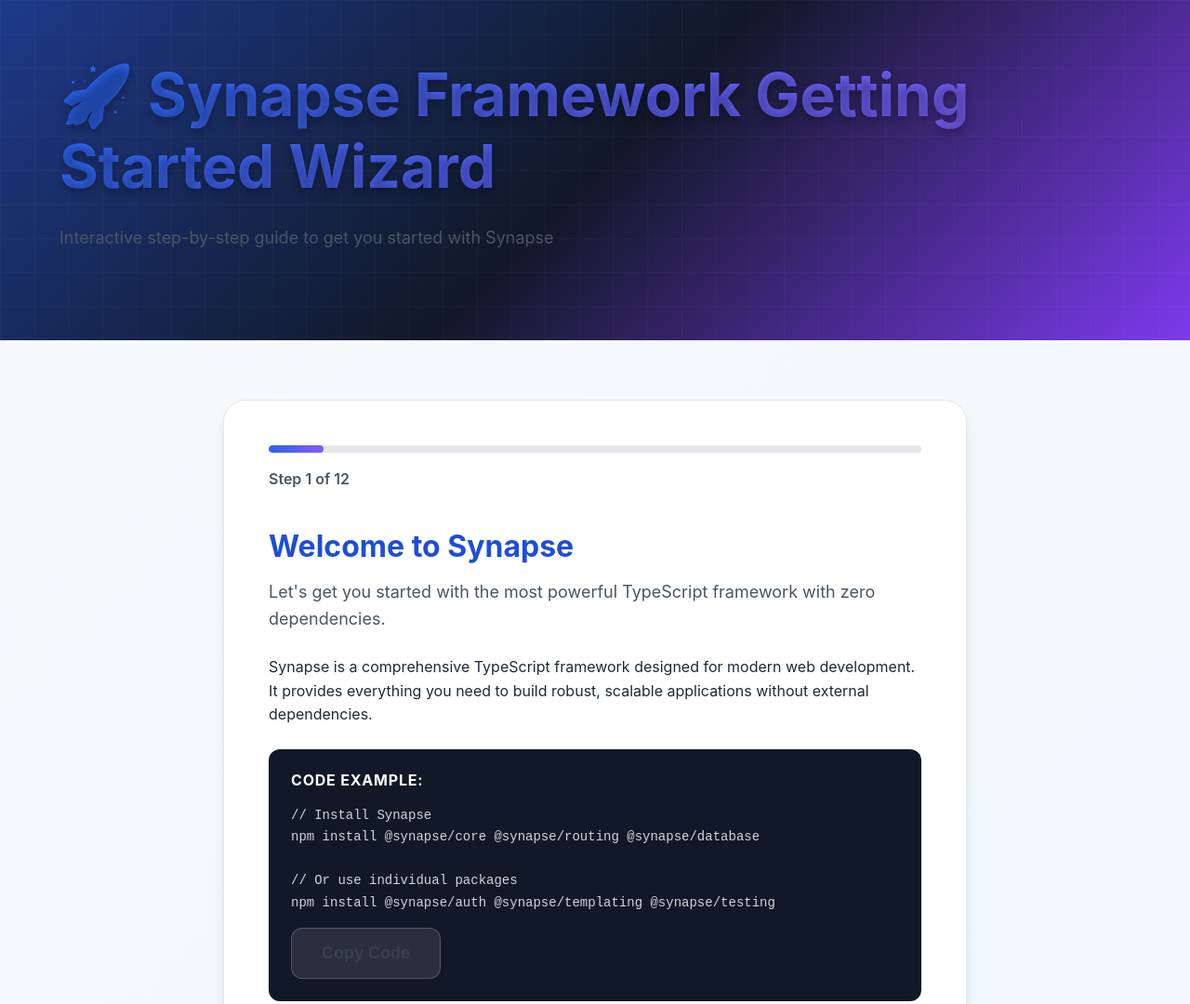
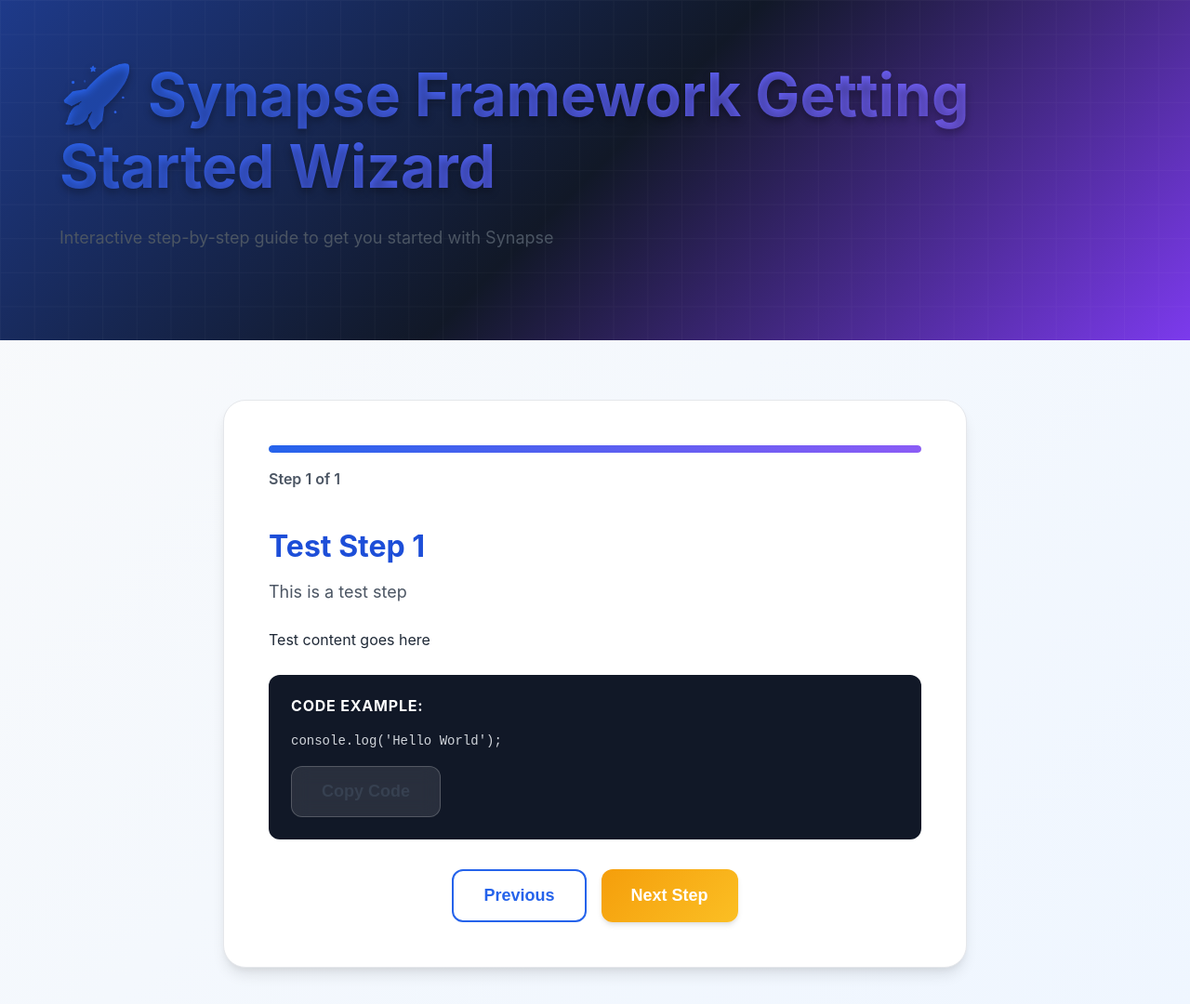
Before and after one commit to kluth/synapse-docs, a website: page public/getting-started.html in a window 1280 px wide. Shown: the top 1080 px of the page at 93% size. Drawn offline with Linux system fonts and the light colour scheme.

Commit message:
test: add minimal wizard test to debug JavaScript loading issues
- Create wizard-test.js with simplified wizard implementation
- Update getting-started.html to use test script
- Debug why original wizard.js is not loading properly

```diff
--- a/public/getting-started.html
+++ b/public/getting-started.html
@@ -5,7 +5,7 @@
     <meta name="viewport" content="width=device-width, initial-scale=1.0">
     <title>Getting Started Wizard - Synapse Framework</title>
     <link rel="stylesheet" href="./styles.css">
-    <script src="./wizard.js"></script>
+    <script src="./wizard-test.js"></script>
 </head>
 <body>
     <header class="header">
--- /dev/null
+++ b/public/wizard-test.js
@@ -0,0 +1,78 @@
+// Minimal wizard test
+console.log('Wizard test script loading...');
+
+class SynapseWizardTest {
+  constructor() {
+    console.log('Wizard test constructor called');
+    this.currentStep = 0;
+    this.steps = [
+      {
+        title: "Test Step 1",
+        description: "This is a test step",
+        content: "Test content goes here",
+        codeExample: "console.log('Hello World');"
+      }
+    ];
+
+    this.init();
+  }
+
+  init() {
+    console.log('Wizard test init called');
+    this.renderStep();
+    this.updateProgress();
+  }
+
+  renderStep() {
+    console.log('Rendering step...');
+    const step = this.steps[this.currentStep];
+    const stepContainer = document.querySelector('.step-container');
+
+    if (stepContainer) {
+      stepContainer.innerHTML = `
+        <h2>${step.title}</h2>
+        <p>${step.description}</p>
+        <div class="step-content">
+          ${step.content}
+        </div>
+        <div class="code-example">
+          <h4>Code Example:</h4>
+          <pre><code>${step.codeExample}</code></pre>
+          <button class="btn btn-secondary copy-code">Copy Code</button>
+        </div>
+        <div class="step-actions">
+          <button class="btn btn-outline prev-step">Previous</button>
+          <button class="btn btn-primary next-step">Next Step</button>
+        </div>
+      `;
+      console.log('Step rendered successfully');
+    } else {
+      console.log('Step container not found');
+    }
+  }
+
+  updateProgress() {
+    console.log('Updating progress...');
+    const progressFill = document.querySelector('.progress-fill');
+    const progressText = document.querySelector('.progress-text');
+
+    if (progressFill) {
+      const percentage = ((this.currentStep + 1) / this.steps.length) * 100;
+      progressFill.style.width = `${percentage}%`;
+      console.log('Progress fill updated:', percentage + '%');
+    }
+
+    if (progressText) {
+      progressText.textContent = `Step ${this.currentStep + 1} of ${this.steps.length}`;
+      console.log('Progress text updated');
+    }
+  }
+}
+
+// Initialize when DOM is loaded
+document.addEventListener('DOMContentLoaded', () => {
+  console.log('DOM loaded, initializing wizard test...');
+  new SynapseWizardTest();
+});
+
+console.log('Wizard test script loaded');
```
